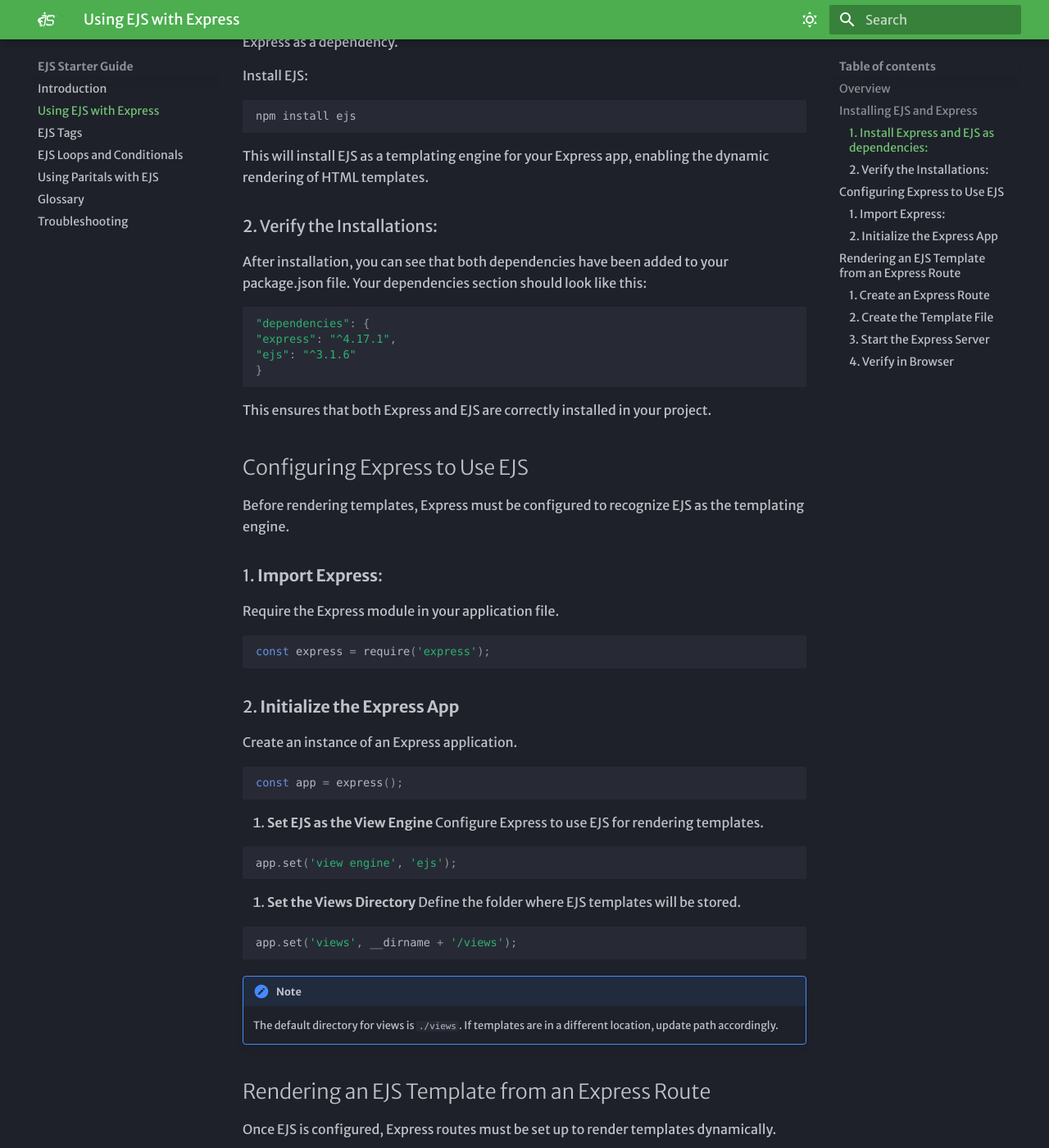
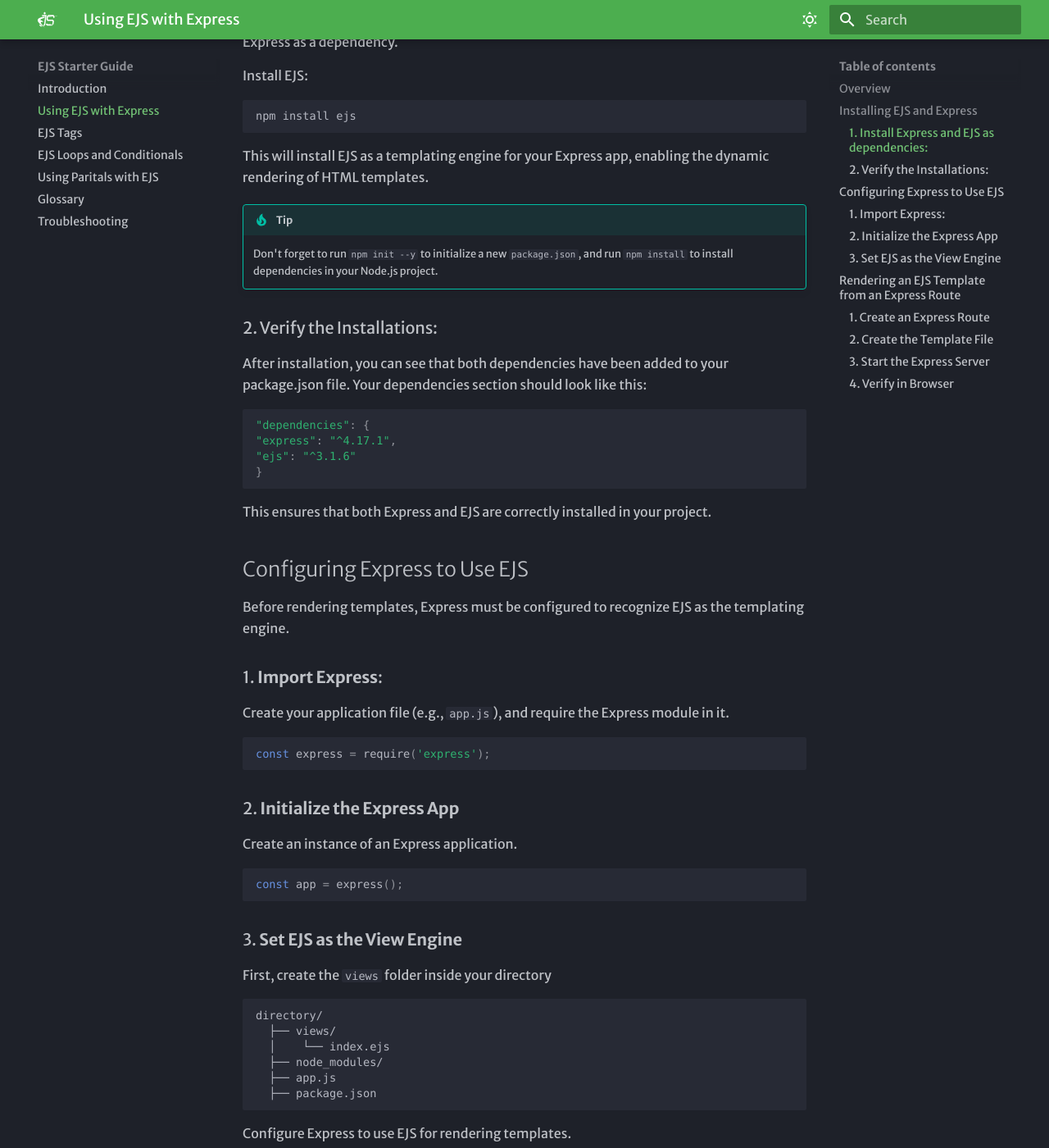
Before and after one commit to nilae2001/mkdocs, an MkDocs documentation site: the page built from docs/integration.md, in a window 1280 px wide and 1400 px high, scrolled down 596 px. Shown: the whole window at 82% size. Built offline with MkDocs 1.6.1 and Material for MkDocs 9.7.7, drawn with Linux system fonts in a browser that asks for light colours; some web fonts are replaced; some of the changed text lies outside the part shown.

Commit message:
fix integration page

````diff
--- a/docs/integration.md
+++ b/docs/integration.md
@@ -24,6 +24,9 @@
 
 This will install EJS as a templating engine for your Express app, enabling the dynamic rendering of HTML templates.
 
+!!! tip
+    Don't forget to run ```npm init --y``` to initialize a new ```package.json```, and run ```npm install``` to install dependencies in your Node.js project.
+
 ### 2. Verify the Installations:
 After installation, you can see that both dependencies have been added to your package.json file. Your dependencies section should look like this:
 
@@ -41,7 +44,7 @@
 Before rendering templates, Express must be configured to recognize EJS as the templating engine.
 
 ### 1. **Import Express**:
-Require the Express module in your application file.
+Create your application file (e.g., ```app.js```), and require the Express module in it.
 
 
 ```js
@@ -56,20 +59,23 @@
 const app = express();
 ```
 
-3. **Set EJS as the View Engine**
-Configure Express to use EJS for rendering templates.
+### 3. **Set EJS as the View Engine**
 
 
+First, create the ```views``` folder inside your directory
+
+```
+directory/
+  ├── views/
+  │    └── index.ejs
+  ├── node_modules/
+  ├── app.js
+  ├── package.json
+```
+
+Configure Express to use EJS for rendering templates.
 ```js
 app.set('view engine', 'ejs');
-```
-
-4. **Set the Views Directory**
- Define the folder where EJS templates will be stored.
-
-
-```js
-app.set('views', __dirname + '/views');
 ```
 
 !!! note
@@ -108,13 +114,18 @@
 This will render the "Welcome back, John Doe!" message if `userLoggedIn` is `true`.
 
 ### 3. **Start the Express Server**
- Run the server to test the template rendering.
-
+Run the server to test the template rendering.
 
 ```js
 app.listen(3000, () => {
     console.log('Server is running on http://localhost:3000');
 });
+```
+
+In your console, run the command:
+
+```sh
+node app.js
 ```
 
 ### 4. **Verify in Browser**
````
